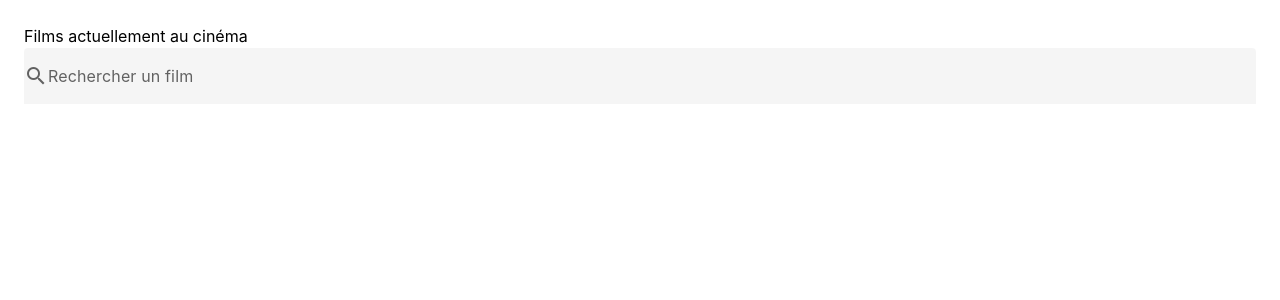
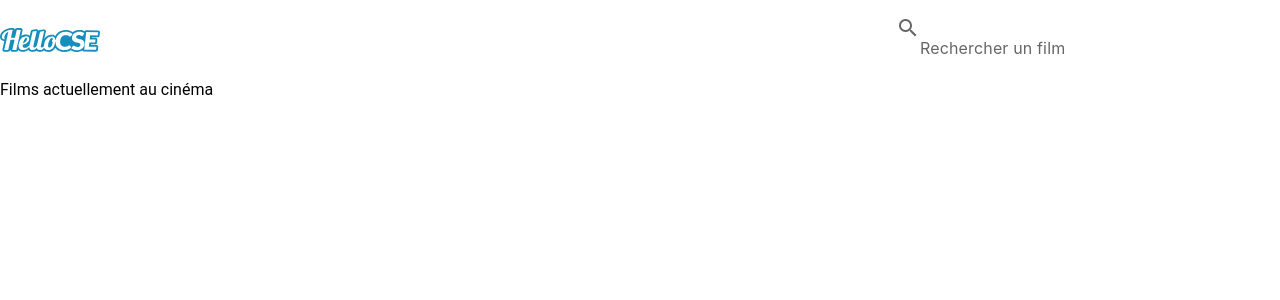
Before and after one commit to boussert/technical-test-nuxt, a Nuxt app: page / in a window 1280 px wide. Shown: the top 300 px of the page. Built offline with nearby package versions, Linux system fonts and the light colour scheme; no server answers.

Commit message:
feat: add navbar

```diff
--- a/app/components/AllMovies/AllMovies.vue
+++ b/app/components/AllMovies/AllMovies.vue
@@ -1,6 +1,7 @@
 <template>
-    <h2>Films actuellement au cinéma</h2>
-    <MovieSearch @update-search="updateSearch" />
+    <div class="flex flex-wrap ga-4 align-center justify-space-between">
+      <h2 v-if="!isSearchMode" class="text-headline-medium mb-8">Films actuellement au cinéma</h2>
+    </div>
     <MovieCardList :movies="displayedMovies" />
 
     <div ref="infiniteLoaderRef">
@@ -10,13 +11,12 @@
     </div>
 
     <p v-if="!moviesStore.loading && displayedMovies.length === 0 && isSearchMode">
-      Aucun film trouvé pour "{{ searchQuery }}"
+      Aucun film trouvé pour "{{ moviesStore.searchQuery }}"
     </p>
 </template>
 
 <script lang="ts" setup>
 import MovieCardList from '~/components/MovieCardList/MovieCardList.vue';
-import MovieSearch from '~/components/MovieSearch/MovieSearch.vue';
 import { useIntersectionObserver } from '@vueuse/core';
 import { useMoviesStore } from '~/store/movies';
 
@@ -24,8 +24,6 @@ const moviesStore = useMoviesStore();
 const config = useRuntimeConfig();
 const tmdbHeaderAuth = config.public.tmdbHeaderAuth;
 const infiniteLoaderRef = ref(null);
-
-const searchQuery = ref('');
 
 onMounted(() => {
   moviesStore.fetchNextPageMovies(tmdbHeaderAuth);
@@ -39,7 +37,7 @@ const { stop } = useIntersectionObserver(
 
     if (isSearchMode.value) {
       if (moviesStore.hasMoreSearchPages) {
-        moviesStore.searchMovie(tmdbHeaderAuth, searchQuery.value);
+        moviesStore.searchMovie(tmdbHeaderAuth);
       }
     } else {
       if (moviesStore.hasMoreNowPlayingPages) {
@@ -51,13 +49,8 @@ const { stop } = useIntersectionObserver(
 );
 onUnmounted(() => stop());
 
-const updateSearch = (query: string) => {
-  searchQuery.value = query;
-  moviesStore.searchMovie(tmdbHeaderAuth, searchQuery.value);
-}
-
 const isSearchMode = computed(() => {
-  return searchQuery.value?.length >= moviesStore.MOVIE_QUERY_MIN_LENGTH;
+  return moviesStore.searchQuery.length >= moviesStore.MOVIE_QUERY_MIN_LENGTH;
 });
 
 const displayedMovies = computed(() => {
--- a/app/components/MovieSearch/MovieSearch.vue
+++ b/app/components/MovieSearch/MovieSearch.vue
@@ -5,6 +5,8 @@
       label="Rechercher un film"
       type="search"
       clearable
+      hide-details
+      variant="underlined"
       @update:model-value="updateMovieSearch"
       @click:clear="resetSearchQuery"
     >
--- /dev/null
+++ b/app/components/Navbar/Navbar.vue
@@ -0,0 +1,28 @@
+<template>
+    <header class="flex align-center justify-space-between ga-4 pa-4 min-h-[80px]" style="background-color: var(--clr-surface-a10);">
+        <NuxtLink to="/">
+            <img
+                src="/img/hellocse.svg"
+                alt="Logo Hello CSE"
+            >
+        </NuxtLink>
+      <MovieSearch v-if="isHomePage" class="max-w-96" @update-search="updateSearch" />
+    </header>
+</template>
+
+<script lang="ts" setup>
+import MovieSearch from '~/components/MovieSearch/MovieSearch.vue';
+import { useMoviesStore } from '~/store/movies';
+import { useRoute } from 'vue-router';
+
+const moviesStore = useMoviesStore();
+const config = useRuntimeConfig();
+const tmdbHeaderAuth = config.public.tmdbHeaderAuth;
+const route = useRoute();
+
+const isHomePage = computed(() => route.path === '/');
+
+const updateSearch = (query: string) => {
+  moviesStore.updateSearchQuery(tmdbHeaderAuth, query);
+}
+</script>
--- a/app/layouts/default.vue
+++ b/app/layouts/default.vue
@@ -1,5 +1,10 @@
 <template>
   <main>
+    <Navbar />
     <slot />
   </main>
 </template>
+
+<script setup lang="ts">
+import Navbar from '~/components/Navbar/Navbar.vue';
+</script>
--- a/app/pages/index.vue
+++ b/app/pages/index.vue
@@ -1,10 +1,9 @@
 <template>
-    <main class="p-6">
+    <div class="pa-8">
         <AllMovies />
-    </main>
+    </div>
 </template>
 
 <script lang="ts" setup>
 import AllMovies from '~/components/AllMovies/AllMovies.vue';
-
 </script>
--- a/app/pages/movie/[id].vue
+++ b/app/pages/movie/[id].vue
@@ -1,10 +1,9 @@
 <template>
-    <NuxtLink to="/" class="back-link">Accueil</NuxtLink>
-    <div class="relative flex ga-8 pa-4 pt-10">
+    <div class="relative flex ga-8 pa-4 pt-10 mb-12">
         <div class="absolute top-0 left-0 w-full h-full -z-1 max-h-[30rem]">
             <img
                 v-if="movieData?.backdrop_path"
-                :src="`https://image.tmdb.org/t/p/w500${movieData.backdrop_path}`"
+                :src="`https://image.tmdb.org/t/p/w1920_and_h800_multi_faces${movieData.backdrop_path}`"
                 class="w-full h-full object-cover"
                 alt=""
                 loading="lazy"
@@ -13,10 +12,10 @@
             />
         </div>
 
-        <div class="h-[230px]">
+        <div class="relative -bottom-40 flex-0-0 overflow-hidden rounded-md w-[230px]">
             <img
                 v-if="movieData?.poster_path"
-                class="object-cover h-full"
+                class="object-contain"
                 :src="`https://image.tmdb.org/t/p/w500${movieData.poster_path}`"
                 alt=""
                 loading="lazy"
@@ -26,15 +25,20 @@
         </div>
 
         <div class="relative text-white">
-            <h1 class="text-lg font-semibold">{{ movieData?.title }}</h1>
-            <p>{{ movieData?.overview }}</p>
-            <div v-if="movieData?.genres.length">
+            <h1 class="text-headline-large font-semibold mb-4">{{ movieData?.title }}</h1>
+            <p class="mb-4 max-w-[42rem]">{{ movieData?.overview }}</p>
+            <div v-if="movieData?.genres.length" class="flex flex-wrap ga-2 mb-3">
                 <v-chip v-for="genre in movieData?.genres" :key="genre.id" variant="flat">
                     {{  genre.name }}
                 </v-chip>
             </div>
-            <div v-if="movieData?.vote_average">{{  movieData.vote_average }} / 10</div>
-            <div v-if="movieData?.vote_count">{{  movieData.vote_count }} votes</div>
+            <div class="flex ga-8">
+                <div v-if="movieData?.vote_average" class="flex align-center ga-2">
+                    <v-icon icon="mdi-star" size="small"></v-icon>
+                    {{  movieData.vote_average }} / 10
+                </div>
+                <div v-if="movieData?.vote_count">{{  movieData.vote_count }} votes</div>
+            </div>
         </div>
     </div>
 
--- a/app/store/movies.ts
+++ b/app/store/movies.ts
@@ -14,6 +14,7 @@ export const useMoviesStore = defineStore('movies', () => {
     const hasMoreNowPlayingPages = ref<boolean>(true);
 
     // Movies search data
+    const searchQuery = ref<string>('');
     const lastSearchQuery = ref<string>('');
     const moviesSearch = ref<IMovie[]>([]);
     const currentSearchPage = ref<number>(1);
@@ -57,16 +58,21 @@ export const useMoviesStore = defineStore('movies', () => {
         }
     }
 
-    async function searchMovie(tmdbHeaderAuth: string, query: string) {
-        if (loading.value || query.length < MOVIE_QUERY_MIN_LENGTH) return;
+    async function updateSearchQuery(tmdbHeaderAuth: string, query: string) {
+        searchQuery.value = query;
+        searchMovie(tmdbHeaderAuth);
+    }
+
+    async function searchMovie(tmdbHeaderAuth: string) {
+        if (loading.value || searchQuery.value.length < MOVIE_QUERY_MIN_LENGTH) return;
 
         // We want to reset values if this is a new search
-        if (query !== lastSearchQuery.value) {
+        if (searchQuery.value !== lastSearchQuery.value) {
             moviesSearch.value = [];
             currentSearchPage.value = 1;
             totalSearchPages.value = 1;
             hasMoreSearchPages.value = true;
-            lastSearchQuery.value = query;
+            lastSearchQuery.value = searchQuery.value;
         }
 
         if (!hasMoreSearchPages) return;
@@ -85,7 +91,7 @@ export const useMoviesStore = defineStore('movies', () => {
                 params: {
                     language: 'fr-FR',
                     page: currentSearchPage.value,
-                    query: query
+                    query: searchQuery.value
                 }
             });
 
@@ -103,12 +109,14 @@ export const useMoviesStore = defineStore('movies', () => {
     return {
         fetchNextPageMovies,
         searchMovie,
+        updateSearchQuery,
         currentPage,
         hasMoreNowPlayingPages,
         hasMoreSearchPages,
         loading,
         moviesNowPlaying,
         moviesSearch,
+        searchQuery,
         totalPages,
         MOVIE_QUERY_MIN_LENGTH
     }
```
Also changed, not shown: public/img/hellocse.svg (added).
